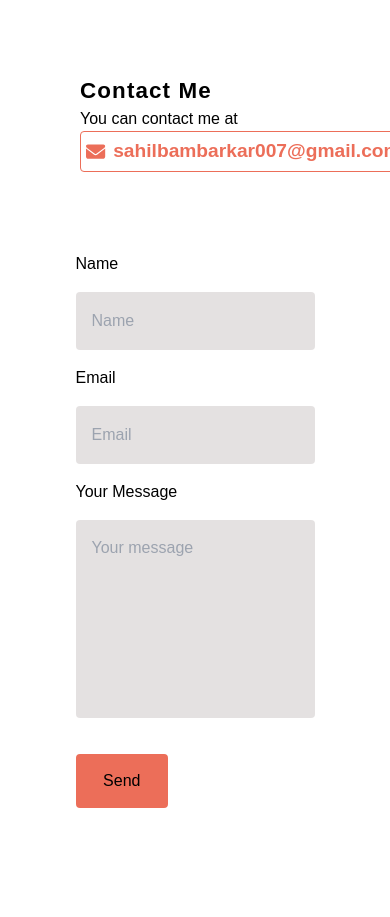
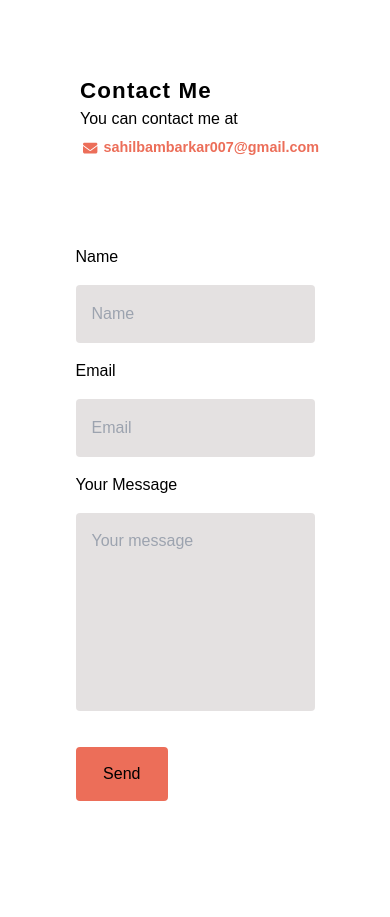
Before and after one commit to sahilbambarkar/My-Portfolio, a React (Create React App) app: page / in a window 390 px wide. Shown: the part 8160-9077 px from the top of the page. Built offline with nearby package versions, Linux system fonts and the light colour scheme.

Commit message:
Update GmailCopy.css

```diff
--- a/src/components/GmailCopy.css
+++ b/src/components/GmailCopy.css
@@ -4,27 +4,41 @@
     align-items: center;
     cursor: pointer;
     font-weight: bold;
-    /* Make the text bold */
     color: #ec6e59;
-    /* Change the color to match your theme */
     font-size: 1.2rem;
-    /* Adjust the font size */
     padding: 5px;
-    /* Add some padding */
-    border: 1px solid #ec6e59;
-    /* Optional border */
-    border-radius: 4px;
-    /* Rounded corners */
+    margin-left: -5px;
+    /* Adjust this value to move it slightly to the left */
     transition: background-color 0.3s;
-    /* Smooth background transition */
 }
 
 .gmail-copy:hover {
     background-color: rgba(236, 110, 89, 0.1);
-    /* Light background on hover */
 }
 
 .email-icon {
     margin-right: 8px;
-    /* Space between the icon and the text */
 }
+
+/* Media Queries for Responsiveness */
+@media (max-width: 768px) {
+    .gmail-copy {
+        font-size: 1rem;
+        padding: 8px;
+        margin-left: -4px;
+        /* Adjust for smaller screens if needed */
+    }
+}
+
+@media (max-width: 480px) {
+    .gmail-copy {
+        font-size: 0.9rem;
+        padding: 6px;
+        margin-left: -3px;
+        /* Further adjustment for extra small screens */
+    }
+
+    .email-icon {
+        margin-right: 6px;
+    }
+}
```
